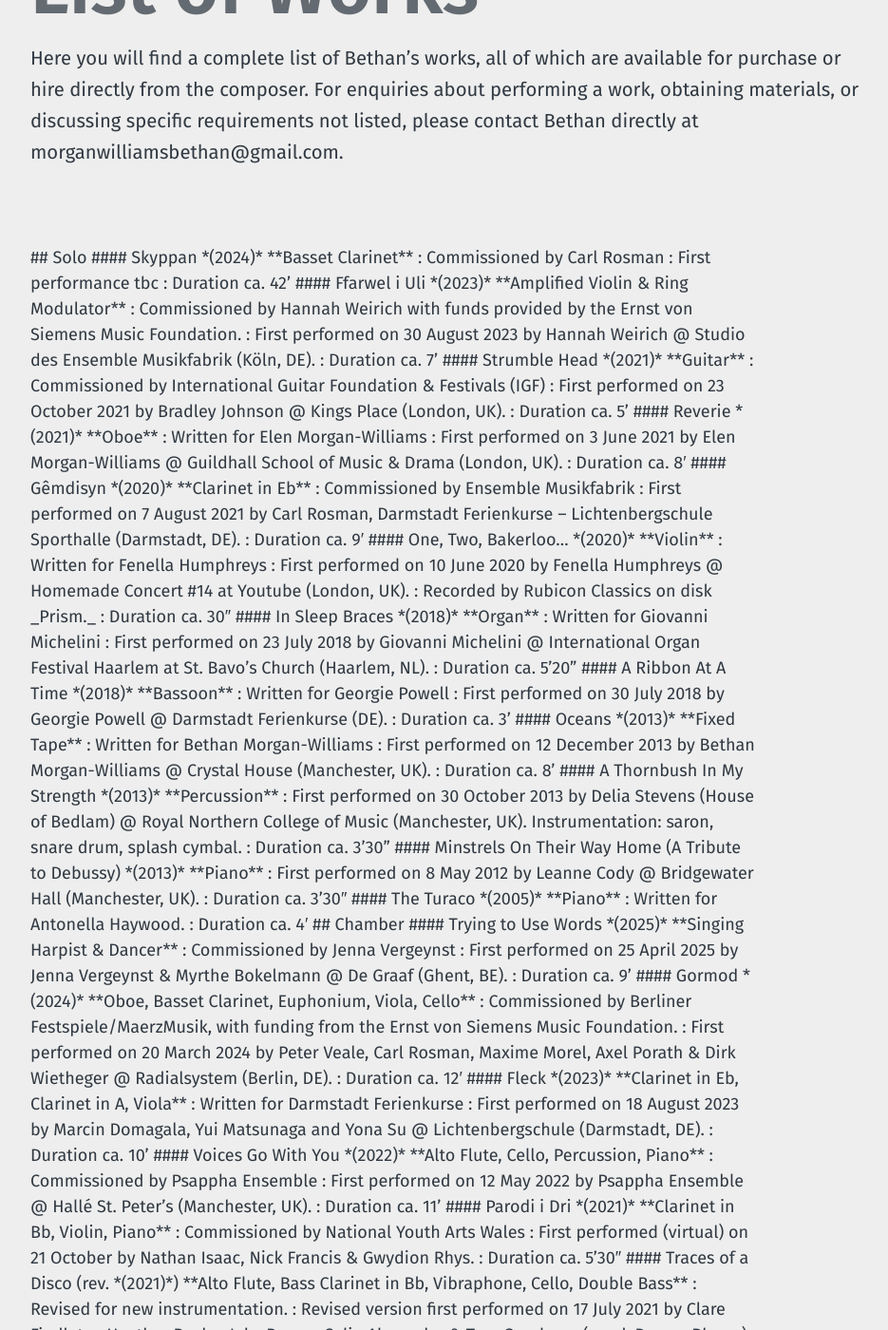
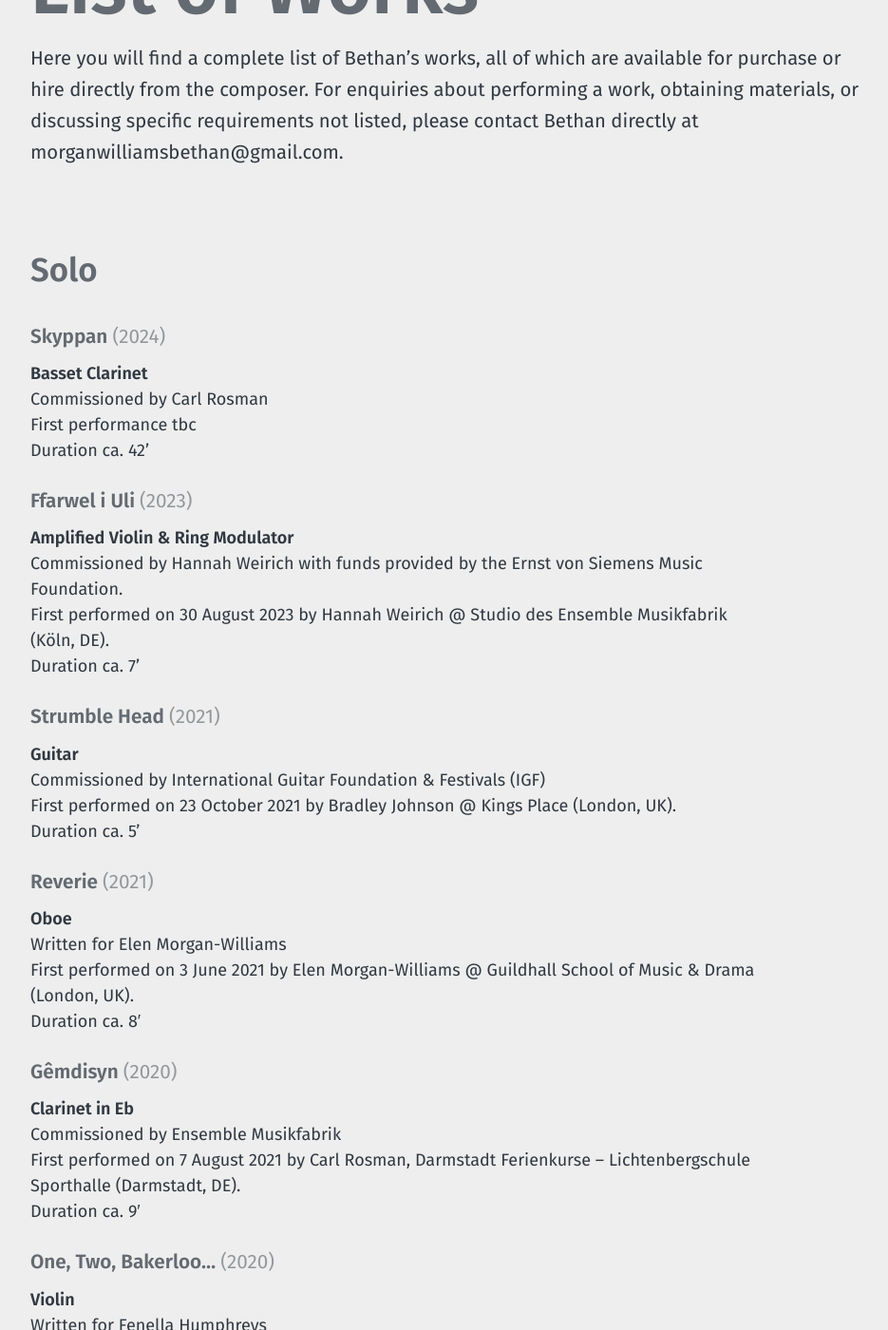
Before and after one commit to morganwilliamsb/website, a Jekyll site: the page built from works.md, in a window 1280 px wide and 1400 px high, scrolled down 222 px. Shown: the whole window at 95% size, without its empty margins (40-975 px from the left). Built offline with Jekyll 4.4.1, drawn with Linux system fonts in a browser that asks for light colours; some of the changed text lies outside the part shown.

Commit message:
Update works.md
changed wrap to fix fault

```diff
--- a/works.md
+++ b/works.md
@@ -4,7 +4,7 @@ layout: page
 introduction: Here you will find a complete list of Bethan’s works, all of which are available for purchase or hire directly from the composer. For enquiries about performing a work, obtaining materials, or discussing specific requirements not listed, please contact Bethan directly at morganwilliamsbethan@gmail.com.
 ---
 
-<div class="works-list">
+<div class="works-list" markdown="1">
 
 ## Solo
 
```
